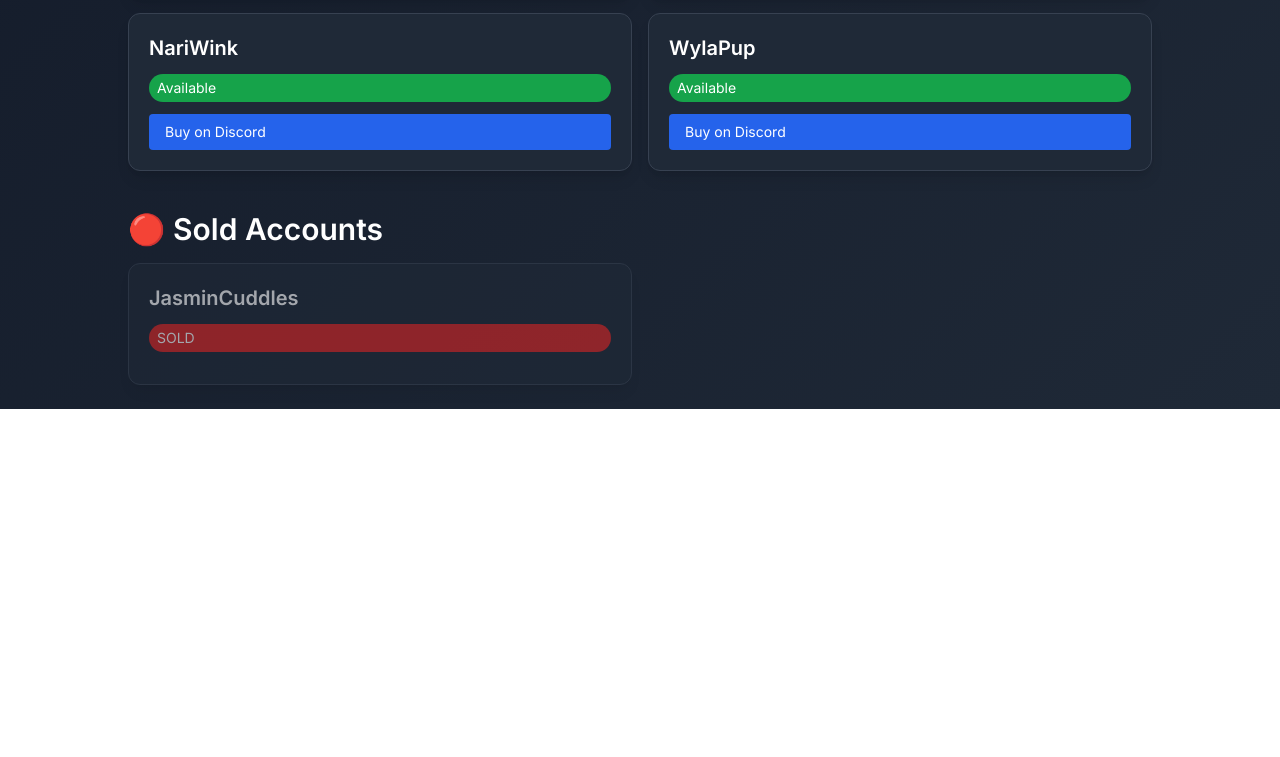
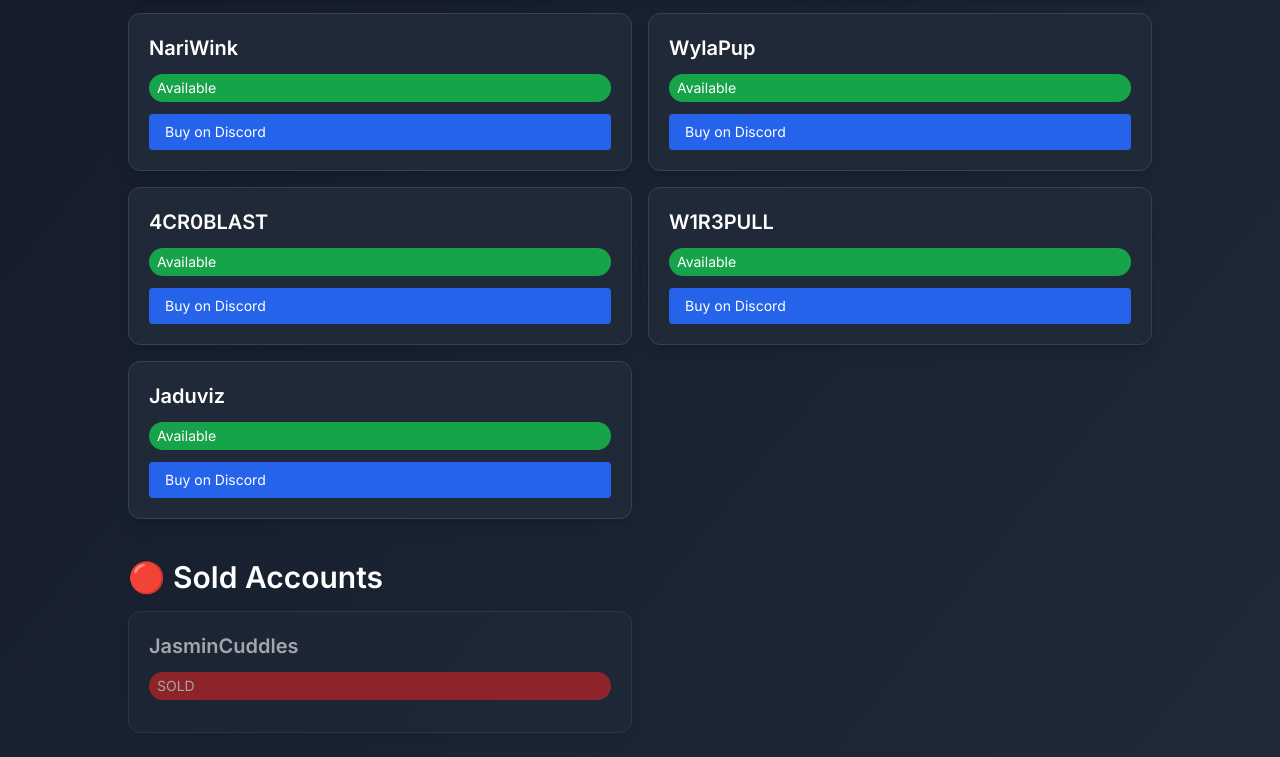
Before and after one commit to n0b0dy-arch-btw/rblx-shop, a plain HTML site: page index.html in a window 1280 px wide. Shown: the part 843-1600 px from the top of the page. Before the commit the page ends 1252 px from the top, so only its background shows below. Drawn offline with nearby package versions, Linux system fonts and the light colour scheme.

Commit message:
Update index.html

```diff
--- a/index.html
+++ b/index.html
@@ -59,7 +59,12 @@
       { username: "BlossomGlide", sold: false },
       { username: "NariWink", sold: false },
       { username: "WylaPup", sold: false },
-      { username: "JasminCuddles", sold: true }
+      { username: "JasminCuddles", sold: true },
+      { username: "4CR0BLAST", sold: false },
+    { username: "W1R3PULL", sold: false },
+    { username: "Jaduviz", sold: false }
+
+
     ];
 
     const discordURL = "https://discord.gg/8M9Ebs9jpY"; // replace with your link
```
